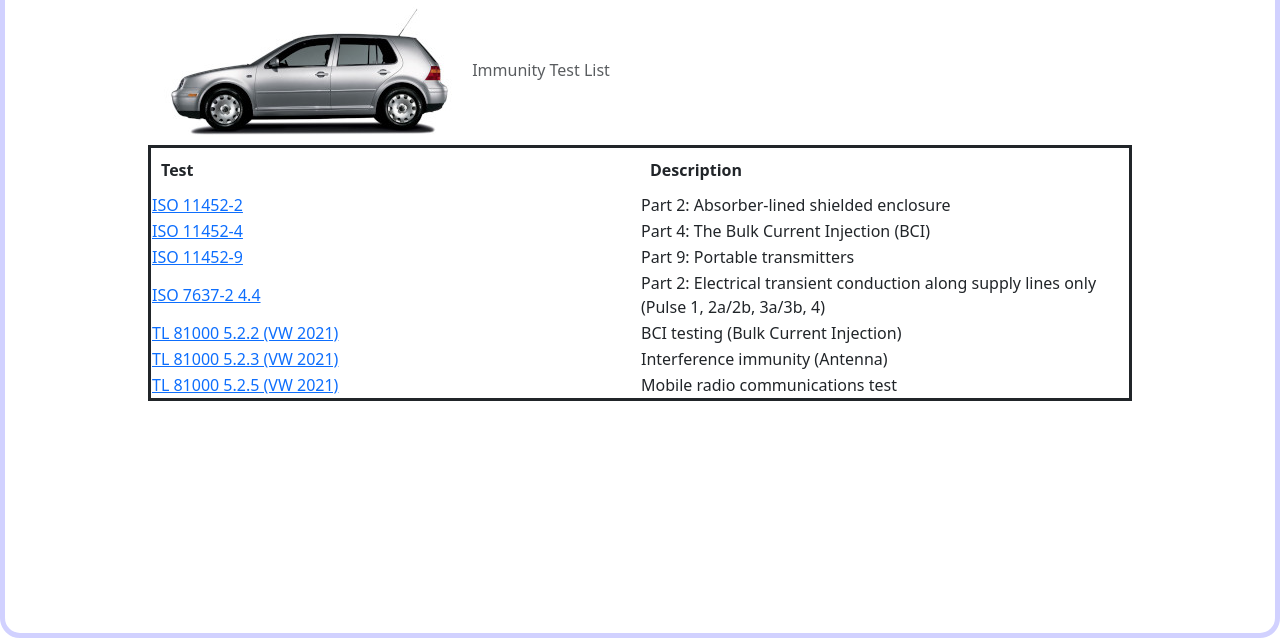
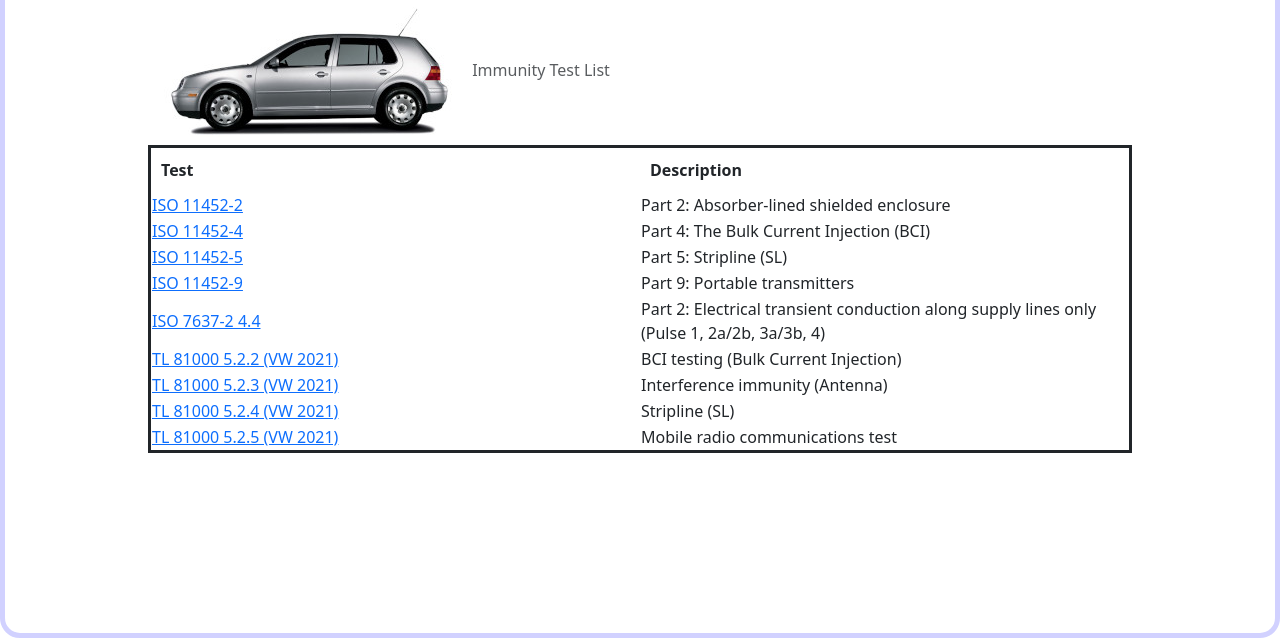
Before and after one commit to bullmoon/hl, a Flask app: page /automotive/ in a window 1280 px wide. Shown: the part 642-1280 px from the top of the page. Run offline with Flask 3, Linux system fonts and the light colour scheme.

Commit message:
automotive updated

```diff
--- a/app/automotive/templates/automotive_immunity.html
+++ b/app/automotive/templates/automotive_immunity.html
@@ -22,6 +22,10 @@
       <td>Part 4: The Bulk Current Injection (BCI)</td>
     </tr>
     <tr>
+      <td><a href="/automotive/immunity/11452-5">ISO 11452-5</a></td>
+      <td>Part 5: Stripline (SL)</td>
+    </tr>
+    <tr>
       <td><a href="/automotive/immunity/11452-9">ISO 11452-9</a></td>
       <td>Part 9: Portable transmitters</td>
     </tr>
@@ -38,6 +42,10 @@
       <td>Interference immunity (Antenna)</td>
     </tr>
     <tr>
+      <td><a href="/automotive/immunity/tl81000-524">TL 81000 5.2.4 (VW 2021)</a></td>
+      <td>Stripline (SL)</td>
+    </tr>
+    <tr>
       <td><a href="/automotive/immunity/tl81000-525">TL 81000 5.2.5 (VW 2021)</a></td>
       <td>Mobile radio communications test</td>
     </tr>
--- a/app/automotive/templates/automotive_immunity_test.html
+++ b/app/automotive/templates/automotive_immunity_test.html
@@ -5,10 +5,12 @@
     {% set test_templates = {
         "11452-2": "immunity/iso_11452-2.html",
         "11452-4": "immunity/iso_11452-4.html",
+        "11452-5": "immunity/iso_11452-5.html",
         "11452-9": "immunity/iso_11452-9.html",
         "7637-2-44": "immunity/iso_7637-2-44.html",
         "tl81000-522": "immunity/tl_81000-522.html",
         "tl81000-523": "immunity/tl_81000-523.html",
+        "tl81000-524": "immunity/tl_81000-524.html",
         "tl81000-525": "immunity/tl_81000-525.html"
     } %}
 
--- a/app/automotive/templates/immunity/iso_11452-4.html
+++ b/app/automotive/templates/immunity/iso_11452-4.html
@@ -58,7 +58,7 @@
           </ul>
       </ul><img src="/automotive/static/images/11452-4/testequipment.png">
       <p></p>
-      <mark>Disable "Sensor Level" for test</mark><br>
+      <mark>Disable "Sensor Level" for test</mark>. It allows to remove the sensor from the setup phisically.<br>
       <img src="/automotive/static/images/11452-4/disable_sensor.png">
     </td>
       <td><img src="/automotive/static/images/11452-4/testsetup01.png"><br><img src="/automotive/static/images/11452-4/testsetup02.png"></td>
--- /dev/null
+++ b/app/automotive/templates/immunity/iso_11452-5.html
@@ -0,0 +1,6 @@
+{% block content %}
+
+<h1 class="menu">ISO 11452-5 "Stripline (SL)"</h1>
+<div class="atmtv">
+</div>
+{% endblock %}
--- /dev/null
+++ b/app/automotive/templates/immunity/tl_81000-524.html
@@ -0,0 +1,6 @@
+{% block content %}
+<div class="atmtv">
+<h4 class="menu" >5.2.4 Stripline</h4>
+
+</div>
+{% endblock %}
```
